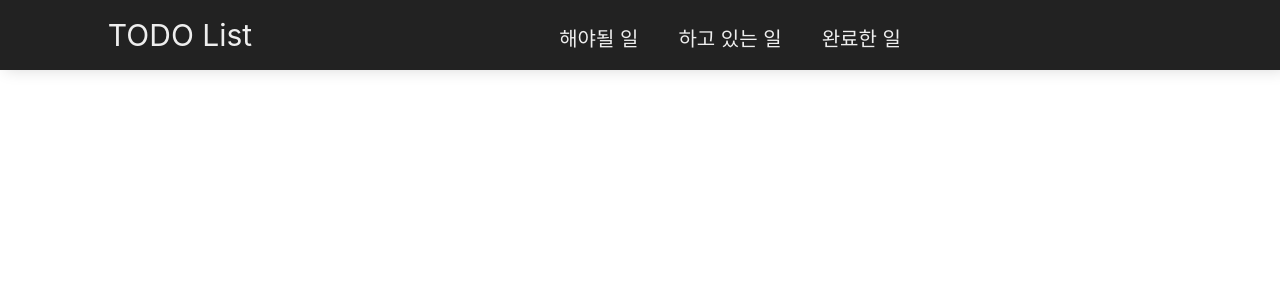
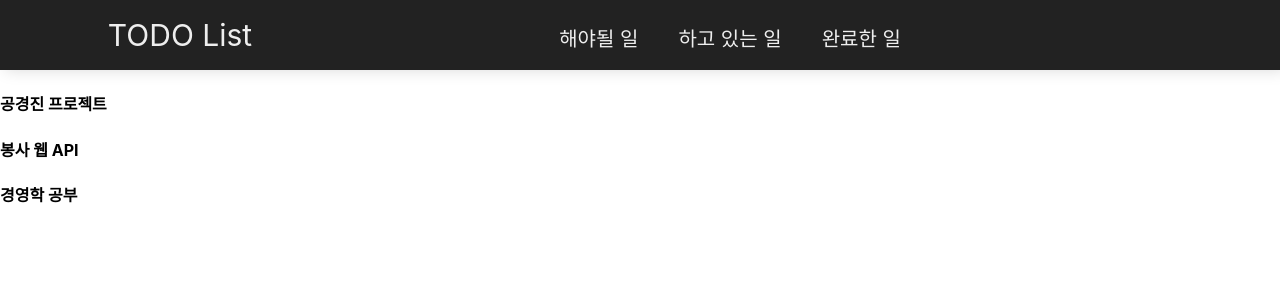
Before and after one commit to chobkyu/TODO-list-with-React, a React (Create React App) app in the folder react-app/: page / in a window 1280 px wide. Shown: the top 300 px of the page. Built offline with nearby package versions, Linux system fonts and the light colour scheme.

Commit message:
리스트 띄우기

```diff
--- a/react-app/src/App.js
+++ b/react-app/src/App.js
@@ -20,15 +20,34 @@ function Header(){
   )
 
 }
+/*
+function Article(props){
+  console.log(props.title);
+  <h3>{props.title}</h3>
+
+}*/
+
+function ToDO({topic}){
+  return(
+    <div>
+      <h4>{topic.title}</h4>
+    </div>
+  )
+}
 function App(){
   const [topics, setTopics] = useState([
     {id:1, title:'공경진 프로젝트',body:"딥러닝 파트 확인"},
     {id:2, title:"봉사 웹 API", body :"API 만들기"},
     {id:3, title:"경영학 공부", body :"경영학 듣기"}
   ]);
+
+  //let content = <Article title={topics.title}></Article>
   return (
     <div>
       <Header/>
+      {topics.map(topic=>(
+        <ToDO topic={topic} key={topics.id}/>
+      ))}
     </div>
   );
 
```
